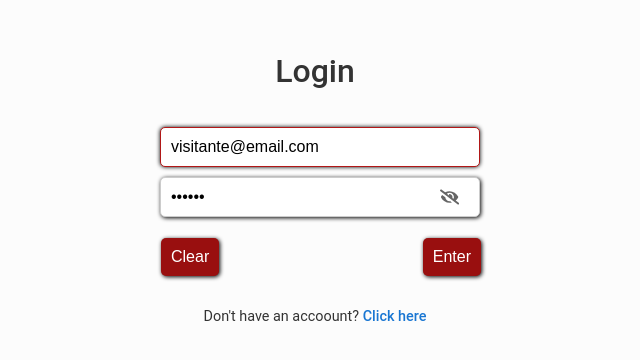
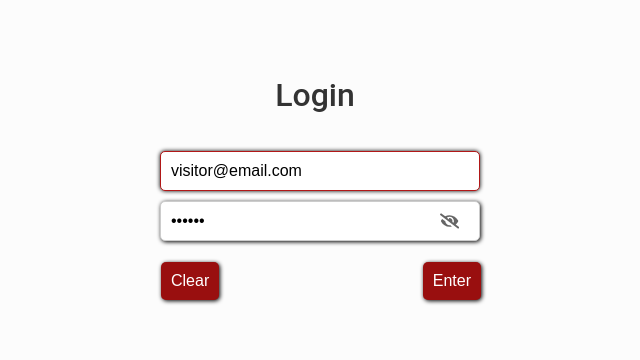
Before and after one commit to GazuaDev8417/my-delivery, a React (Vite) app: page /login in a window 1280 px wide. Shown: the part 212-572 px from the top of the page, without its empty margins (325-965 px from the left). Built offline with nearby package versions, Linux system fonts and the light colour scheme.

Commit message:
adding the readme

```diff
--- a/src/pages/login/Login.tsx
+++ b/src/pages/login/Login.tsx
@@ -1,6 +1,6 @@
 import { type FC, type SubmitEvent, useEffect, useState } from 'react'
 import { FaEyeSlash, FaEye } from 'react-icons/fa'
-import { useNavigate, Link } from 'react-router-dom'
+import { useNavigate } from 'react-router-dom'
 import { AppRoutes } from '../../routes/path'
 import { userForm } from '../../hooks/useForm'
 import { authService } from '../../services/auth'
@@ -13,7 +13,7 @@ const Login:FC = ()=>{
     const navigate = useNavigate()
     const [showPass, setShowPass] = useState<boolean>(false)
     const { form, onChange, clear } = userForm({
-        email: 'visitante@email.com',
+        email: 'visitor@email.com',
         password: '123456'
     })
 
@@ -91,9 +91,6 @@ const Login:FC = ()=>{
                     <button className="login-button" type="submit">Enter</button>
                 </div>
             </form>
-            <p>
-                Don't have an accoount?<Link to={AppRoutes.SIGNUP}> Click here</Link>
-            </p>
         </Container>
     )
 }
--- a/src/pages/signup/Signup.tsx
+++ /dev/null
@@ -1,7 +0,0 @@
-const Signup = ()=>{
-    return(
-        <h1>Signup</h1>
-    )
-}
-
-export default Signup
--- a/src/routes/Router.tsx
+++ b/src/routes/Router.tsx
@@ -8,7 +8,6 @@ import ProtectedRoutes from './ProtectedRoutes'
 
 const Detail = lazy(() => import('../pages/detail/Detail'))
 const Cart = lazy(() => import('../pages/cart/Cart'))
-const Signup = lazy(() => import('../pages/signup/Signup'))
 const UserAddress = lazy(() => import('../pages/address/UserAddress'))
 const Login = lazy(() => import('../pages/login/Login'))
 const Profile = lazy(() => import('../pages/progile/Profile'))
@@ -25,7 +24,6 @@ const Router:FC = ()=>{
             <Routes>
                 <Route path={AppRoutes.HOME} element={<Detail/>}/>
                 <Route path={AppRoutes.LOGIN} element={<Login/>}/>
-                <Route path={AppRoutes.SIGNUP} element={<Signup/>}/>
 
 
                 <Route
--- a/src/routes/path.ts
+++ b/src/routes/path.ts
@@ -3,7 +3,6 @@ export const AppRoutes = {
     CART: '/cart',
     PROFILE: '/profile',
     EDIT_PROFILE: '/edit-profile',
-    SIGNUP: '/signup',
     ADDRESS: '/user-address',
     LOGIN: '/login'
 } as const
```
Also changed, not shown: 1 other file (tests, documents, lock files or other folders).
